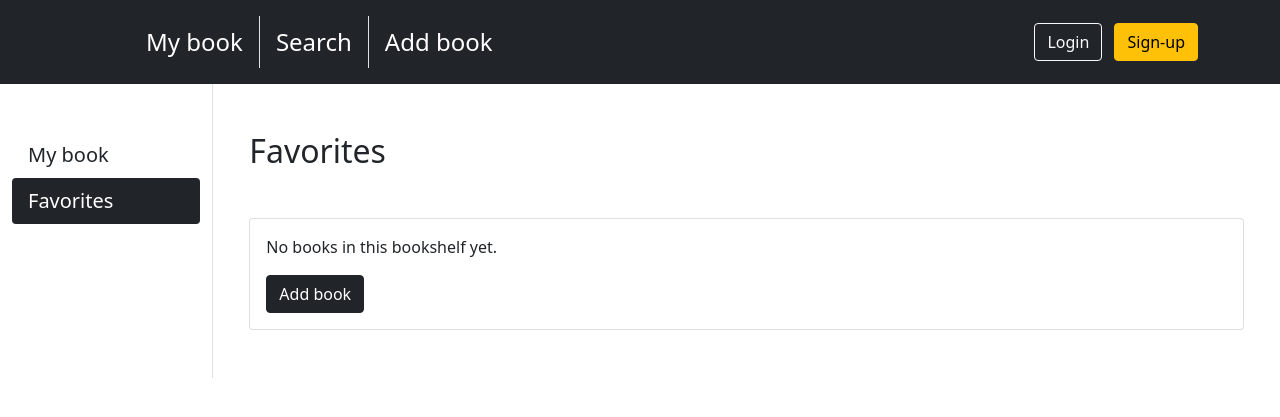
After one commit to Eminkhaydarov/Book-Tracker, a Django app: page /status/favorites in a window 1280 px wide. The commit adds this page. Shown: the top 417 px of the page. Run offline with Django 4.2, Linux system fonts and the light colour scheme.

Commit message:
add views for different status

```diff
--- a/account/models.py
+++ b/account/models.py
@@ -37,4 +37,4 @@ class BookStatus(models.Model):
         return self.status_name
 
     def get_absolute_url(self):
-        return reverse('bookstatus', kwargs={'status_slug': self.slug})
+        return reverse('status', kwargs={'status_slug': self.slug})
--- a/account/templates/account/base.html
+++ b/account/templates/account/base.html
@@ -75,19 +75,51 @@
     <div class="row">
         <div class="col-2 border-end">
             <ul class="nav box-shadow nav-pills flex-column sidebar my-5 fs-5">
-                {% for s in side_bar %}
-                {% if request|is_current_page:s.slug %}
+                {% if request|is_current_page:'/' %}
                 <li class="nav-item">
                     <a
                             class="nav-link disabled bg-dark text-white"
                             aria-current="page"
-                            href="{{s.slug}}"
+                            href="{% url 'home' %}"
+                    >My book</a
+                    >
+                </li>
+                {% else %}
+                <li class="nav-item">
+                    <a class="nav-link text-decoration-none link-dark" href="{% url 'home' %}"
+                    >My book</a
+                    >
+                </li>
+                {% endif %}
+                {% if request|is_current_page:'/status/favorites' %}
+                <li class="nav-item">
+                    <a
+                            class="nav-link disabled bg-dark text-white"
+                            aria-current="page"
+                            href="{% url 'favorites' %}"
+                    >Favorites</a
+                    >
+                </li>
+                {% else %}
+                <li class="nav-item">
+                    <a class="nav-link text-decoration-none link-dark" href="{% url 'favorites' %}"
+                    >Favorites</a
+                    >
+                </li>
+                {% endif %}
+                {% for s in side_bar %}
+                {% if s.pk == status_selected %}
+                <li class="nav-item">
+                    <a
+                            class="nav-link disabled bg-dark text-white"
+                            aria-current="page"
+                            href="{{ s.get_absolute_url }}"
                     >{{ s.status_name }}</a
                     >
                 </li>
                 {% else %}
                 <li class="nav-item">
-                    <a class="nav-link text-decoration-none link-dark" href="{{s.slug}}"
+                    <a class="nav-link text-decoration-none link-dark" href="{{ s.get_absolute_url }}"
                     > {{ s.status_name }} </a
                     >
                 </li>
--- a/account/templates/account/my_book.html
+++ b/account/templates/account/my_book.html
@@ -28,7 +28,7 @@
                 </div>
             </div>
             {% endfor %}
-            <a href="/favorites" class="text-decoration-none link-dark"
+            <a href="{% url 'favorites' %}" class="text-decoration-none link-dark"
             >Посмотреть все</a
             >
 
--- /dev/null
+++ b/account/templates/account/sorted_book.html
@@ -0,0 +1,42 @@
+{% extends 'account/base.html' %}
+
+
+{% block content %}
+<div class="container my-5">
+    <h2 class="text-decoration-none my-5">{{ title }}</h2>
+    <div class="row row-col-1 row-col-md-2 row-col-lg-3">
+        {% if sorted_book %} {% for user_book in sorted_book %}
+        <div class="col">
+            <div class="card mb-3">
+                <div class="row g-0">
+                    <div class="col-md-4">
+                        <img
+                                src="{{user_book.book.thumbnail}}"
+                                class="img-fluid rounded-start"
+                                alt="..."
+                        />
+                    </div>
+                    <div class="col-md-8">
+                        <div class="card-body">
+                            <h5 class="card-title">{{ user_book.book.title }}</h5>
+                            <p class="card-text text-muted">
+                                {{ user_book.book.author }}
+                                {{ user_book.book.publishedDate }}</p>
+                        </div>
+                    </div>
+                </div>
+            </div>
+        </div>
+        {% endfor %}
+        {% else %}
+        <div class="col">
+            <div class="card">
+                <div class="card-body">
+                    <p class="card-text">No books in this bookshelf yet.</p>
+                    <a href="#" class="btn btn-dark">Add book</a>
+                </div>
+            </div>
+        </div>
+
+        {% endif %}
+        {% endblock %}
--- a/account/templatetags/account_tags.py
+++ b/account/templatetags/account_tags.py
@@ -6,4 +6,4 @@ register = template.Library()
 
 @register.filter
 def is_current_page(request, param):
-    return request.path[1:] == param
+    return request.path == param
--- a/account/urls.py
+++ b/account/urls.py
@@ -1,7 +1,9 @@
 from django.urls import path
 
-from account.views import MyBook
+from account.views import *
 
 urlpatterns = [
-    path('', MyBook.as_view(), name='home')
+    path('', MyBook.as_view(), name='home'),
+    path('status/favorites', FavoritesBook.as_view(), name='favorites'),
+    path('status/<slug:status_slug>/', SortedByStatusBook.as_view(), name='status')
 ]
--- a/account/utils.py
+++ b/account/utils.py
@@ -2,18 +2,11 @@ from django.db.models import Count
 
 from account.models import BookStatus
 
-side_bar_menu = [
-    {'status_name': 'My book', 'slug': ''},
-    {'status_name': 'Favorites', 'slug': 'favorites'},
-
-]
 
 
 class SideBarMixin:
 
     def add_side_bar_context(self, context):
-        side_bar = side_bar_menu.copy()
-        status = BookStatus.objects.all()
-        side_bar.extend(status)
-        context['side_bar'] = side_bar
+        status = BookStatus.objects.annotate(Count('userbooklist'))
+        context['side_bar'] = status
         return context
--- a/account/views.py
+++ b/account/views.py
@@ -14,11 +14,47 @@ class MyBook(ListView, LoginRequiredMixin, SideBarMixin):
     def get_context_data(self, **kwargs):
         context = super().get_context_data(**kwargs)
         context['title'] = 'My Book'
-        context['to_read'] = UserBookList.objects.select_related('book').filter(user=self.request.user.id, status__status_name='To read')[:4]
-        context['have_read'] = UserBookList.objects.select_related('book').filter(user=self.request.user.id, status__status_name='Have read')[:4]
-        context['reading_now'] = UserBookList.objects.select_related('book').filter(user=self.request.user.id, status__status_name='Reading now')[:4]
+        context['to_read'] = UserBookList.objects.select_related('book').filter(user=self.request.user.id,
+                                                                                status__status_name='To read')[:4]
+        context['have_read'] = UserBookList.objects.select_related('book').filter(user=self.request.user.id,
+                                                                                  status__status_name='Have read')[:4]
+        context['reading_now'] = UserBookList.objects.select_related('book').filter(user=self.request.user.id,
+                                                                                    status__status_name='Reading now')[
+                                 :4]
         context = self.add_side_bar_context(context)
         return context
 
     def get_queryset(self):
         return UserBookList.objects.select_related('book').filter(user=self.request.user.id, favorites=True)[:4]
+
+
+class FavoritesBook(ListView, LoginRequiredMixin, SideBarMixin):
+    model = UserBookList
+    template_name = 'account/sorted_book.html'
+    context_object_name = 'sorted_book'
+
+    def get_context_data(self, **kwargs):
+        context = super().get_context_data(**kwargs)
+        context['title'] = 'Favorites'
+        context = self.add_side_bar_context(context)
+        return context
+
+    def get_queryset(self):
+        return UserBookList.objects.select_related('book').filter(user=self.request.user.id, favorites=True)
+
+
+class SortedByStatusBook(ListView, LoginRequiredMixin, SideBarMixin):
+    model = UserBookList
+    template_name = 'account/sorted_book.html'
+    context_object_name = 'sorted_book'
+
+    def get_context_data(self, **kwargs):
+        context = super().get_context_data(**kwargs)
+        bs = BookStatus.objects.get(slug=self.kwargs['status_slug'])
+        context['title'] = str(bs.status_name)
+        context['status_selected'] = bs.pk
+        context = self.add_side_bar_context(context)
+        return context
+
+    def get_queryset(self):
+        return UserBookList.objects.filter(status__slug=self.kwargs['status_slug']).select_related('book')
```
